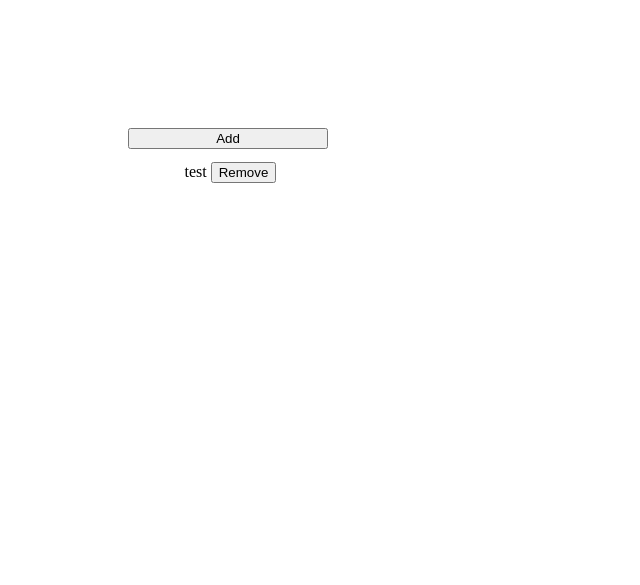
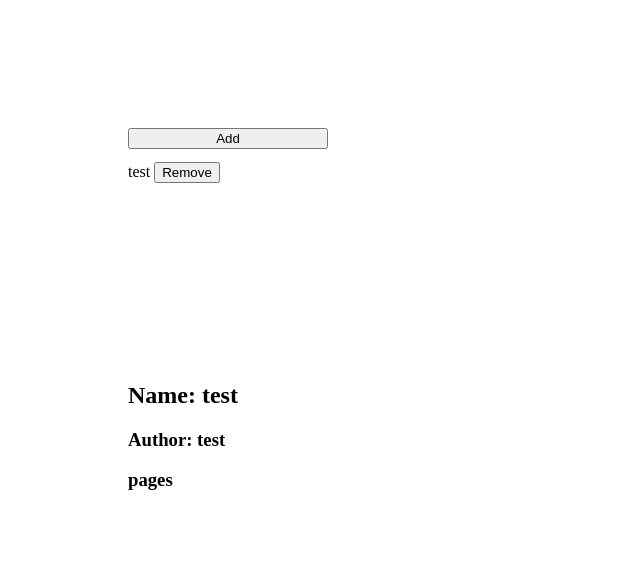
Before and after one commit to BlueDoraemon/library-page, a plain HTML site: page index.html in a window 1280 px wide. Shown: the whole page, without its empty margins (0-640 px from the left). Drawn offline with Linux system fonts and the light colour scheme.

Commit message:
Dom card manipulation

```diff
--- a/index.html
+++ b/index.html
@@ -10,7 +10,7 @@
 </head>
 <body>
     <button>Add</button>
-    <div class="carousel">
+    <div class="main">
         <div class="card">
            test
            <button>Remove</button>
--- a/javascript/script.js
+++ b/javascript/script.js
@@ -31,6 +31,33 @@ const book3 = new Book(`The Guest List: A Reese's Book Club Pick`,`Lucy Foley`,
 
 
 
+
+
+
+
+//Each card has a header name author pages and a read icon
+function createCard() {
+    const card = document.createElement('div');
+    card.classList.add('card');
+    card.dataset.index = library.length - 1;
+
+    const name = document.createElement('h2');
+    const author = document.createElement('h3');
+    const pages = document.createElement('h3');
+
+    name.textContent = 'Name: test';
+    author.textContent = 'Author: test';
+    pages.textContent = 'pages';
+
+    card.append(name, author, pages);
+
+    const e = document.querySelector('.main');
+    e.append(card);
+    //placeholder for svg image for read or not
+
+    //No return value
+}
+
 //Testing===============================
 addBookToLibrary(book1);
 addBookToLibrary(book2);
@@ -45,3 +72,6 @@ console.log(library[3]); // Expect naming authoring 223  false
 
 removeBook(3);
 console.log(library); // Expect 3 books
+
+
+const b = createCard();
```
